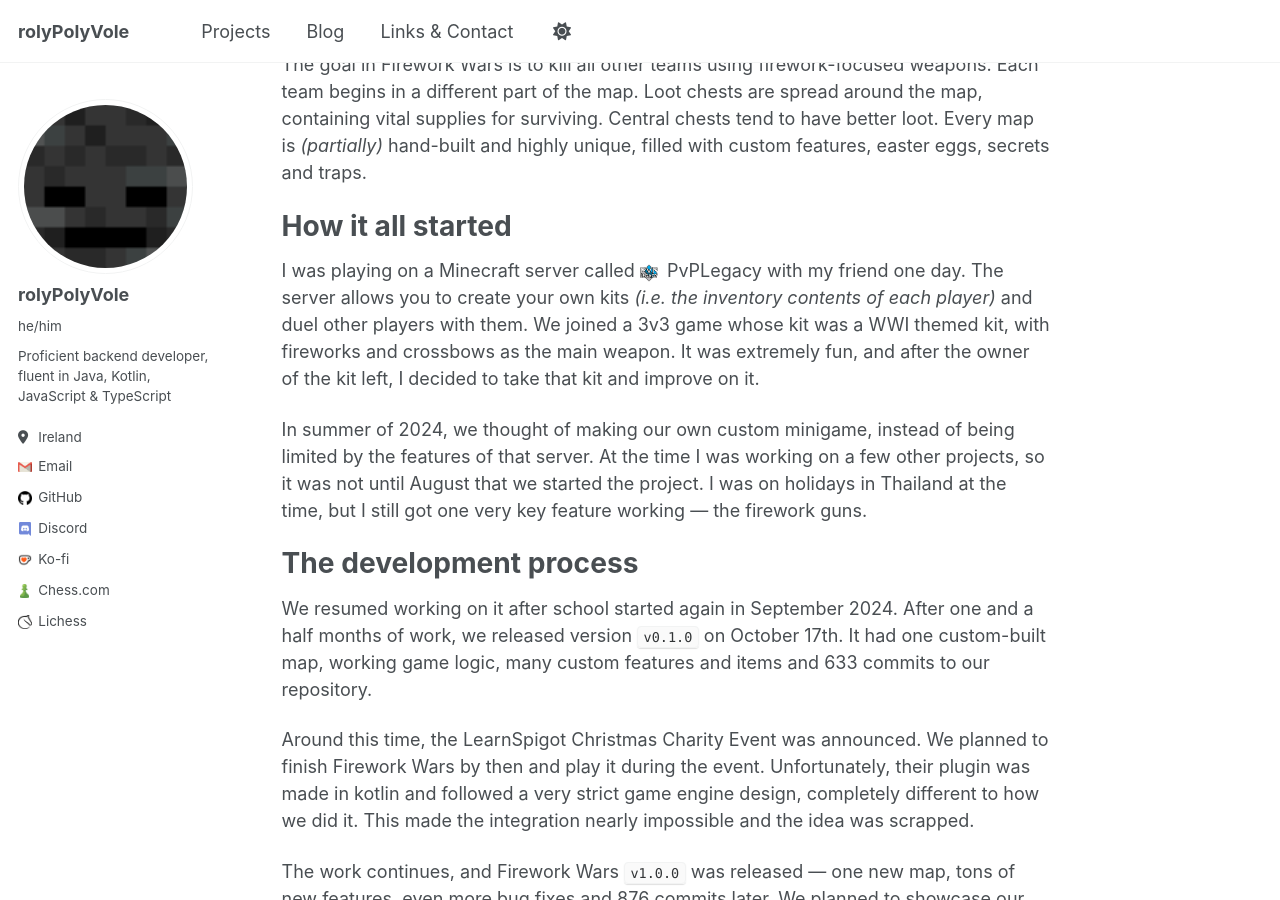
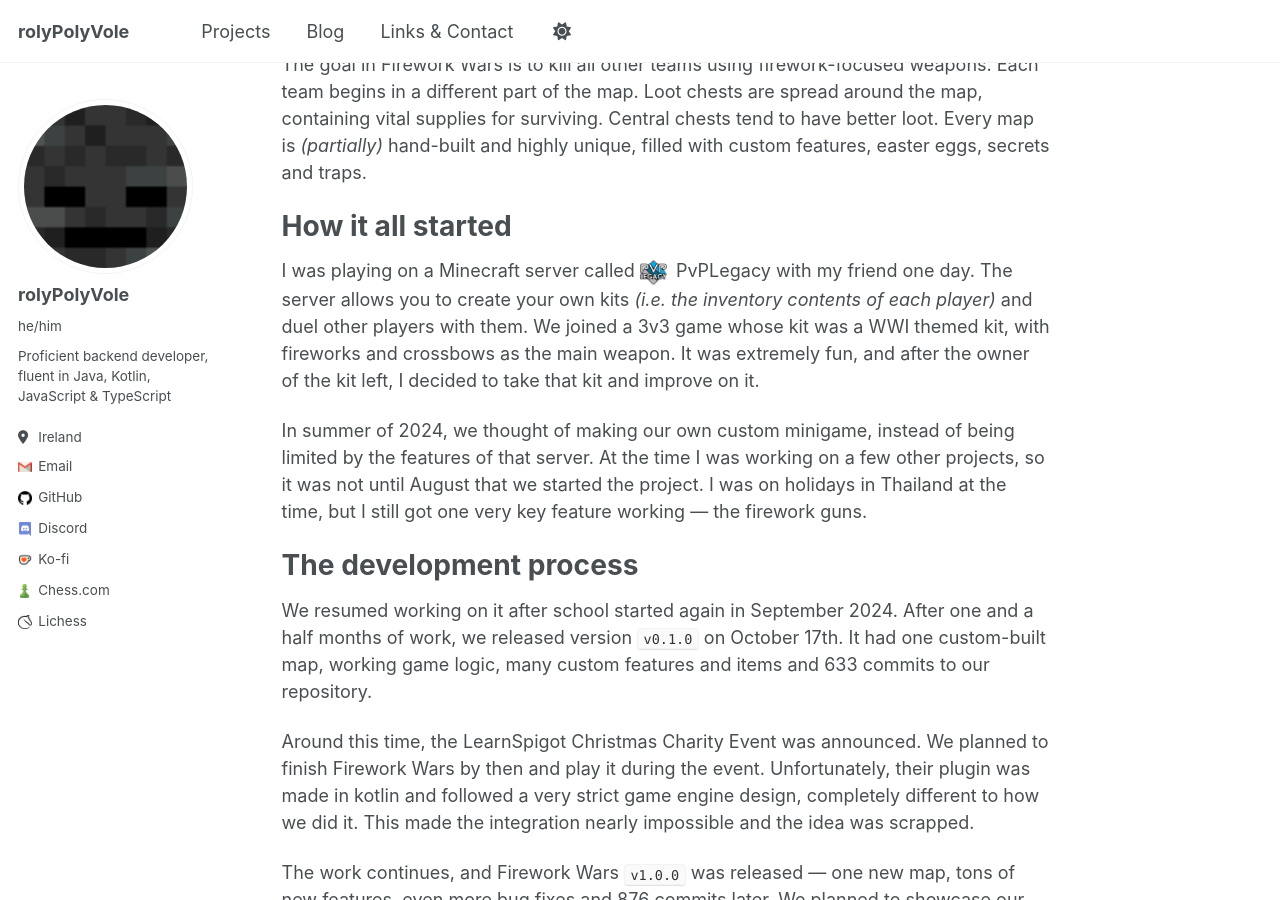
Before and after one commit to rolyPolyVole/rolyPolyVole.github.io, a Jekyll site: the page built from _projects/firework-wars.md, in a window 1280 px wide and 900 px high, scrolled down 587 px. Built offline with Jekyll 4.4.1, drawn with Linux system fonts in a browser that asks for light colours.

Commit message:
Improve the formatting

```diff
--- a/_projects/firework-wars.md
+++ b/_projects/firework-wars.md
@@ -12,11 +12,13 @@ header:
 <br />
 # The Minigame
 The goal in Firework Wars is to kill all other teams using firework-focused weapons. Each team begins in a different part of the map. Loot chests are spread around the map, containing vital supplies for surviving. Central chests tend to have better loot. Every map is *(partially)* hand-built and highly unique, filled with custom features, easter eggs, secrets and traps.
+<br />
 
 # How it all started
-I was playing on a Minecraft server called <img src="/images/custom_icons/pvplegacy.png" alt="PvPLegacy" style="width: 1em; height: 1em; object-fit: contain; margin-right: 0.5em; vertical-align: middle;">PvPLegacy with my friend one day. The server allows you to create your own kits *(i.e. the inventory contents of each player)* and duel other players with them. We joined a 3v3 game whose kit was a WWI themed kit, with fireworks and crossbows as the main weapon. It was extremely fun, and after the owner of the kit left, I decided to take that kit and improve on it.
+I was playing on a Minecraft server called <img src="/images/custom_icons/pvplegacy.png" alt="PvPLegacy" style="width: 1.5em; height: 1.5em; object-fit: contain; margin-right: 0.5em; vertical-align: middle;">PvPLegacy with my friend one day. The server allows you to create your own kits *(i.e. the inventory contents of each player)* and duel other players with them. We joined a 3v3 game whose kit was a WWI themed kit, with fireworks and crossbows as the main weapon. It was extremely fun, and after the owner of the kit left, I decided to take that kit and improve on it.
 
 In summer of 2024, we thought of making our own custom minigame, instead of being limited by the features of that server. At the time I was working on a few other projects, so it was not until August that we started the project. I was on holidays in Thailand at the time, but I still got one very key feature working — the firework guns.
+<br />
 
 # The development process
 We resumed working on it after school started again in September 2024. After one and a half months of work, we released version `v0.1.0` on October 17th. It had one custom-built map, working game logic, many custom features and items and 633 commits to our repository.
@@ -28,6 +30,7 @@ The work continues, and Firework Wars `v1.0.0` was released — one new map, ton
 After the Christmas Event concluded, I made 2 more plugins — a lobby and a core plugin — to turn Firework Wars from just a minigame plugin to a playable minigame server. I was on a ski trip in Austria, but I still managed to make a pretty decent lobby in just a few evenings. We also built a small map for the lobby.
 
 At this point, all that was left was the finishing touches. I added all the crazy cosmetic features from my 6-month-old to-do list and added some quality-of-life features.
+<br />
 
 # Making the server
 In March 2025, I bought a new laptop, freeing my old one to be turned into a server. I didn't have a whole lot of experience, but with enough ChatGPT and a certain braincell threshold anything is possible. My old laptop is over 10 years old, so its specs aren't great. Still enough for a decent Minecraft server though.
@@ -46,19 +49,23 @@ In March 2025, I bought a new laptop, freeing my old one to be turned into a ser
 The CPU can handle 2-4 servers maybe, memory is slightly worrying but I can upgrade it to 32GB, and the secondary storage is more than enough.
 
 After 2 days of work, I got the server fully set up. I installed everything I needed, took all of the security measures, and enabled remote ssh connection so I can control my server from anywhere. I bought the domain `fireworkwars.xyz` *(all the way back in November, I severely overestimated how fast I can work)* and configured `play.fireworkwars.xyz` to lead to the server.
+<br />
 
 # Future plans
 We've done everything else, so now it's time to get a playerbase. I made a YouTube channel and posted some showcases, but the main plan is to reach out to a small youtuber who's willing to make a video or two on our server. Are you a small youtuber? Get in touch!
+<br />
 
 # Links
 This project is not open-source, as we plan to make money off it later on. However, the lobby and the core plugin are available, and all of our maps are also on our GitHub. *(Yes you can put Minecraft worlds there, it's pretty convenient actually)* <br />
 
 <img src="/images/custom_icons/github.png" alt="GitHub" class="theme-aware-icon github-icon" style="width: 1em; height: 1em; object-fit: contain; margin-right: 0.5em; vertical-align: middle;">[https://github.com/fireworkwars](https://github.com/fireworkwars) <br />
 <img src="/images/custom_icons/youtube.png" alt="YouTube" style="width: 1em; height: 1em; object-fit: contain; margin-right: 0.5em; vertical-align: middle;">[https://youtube.com/@fireworkwarsmc](https://youtube.com/@fireworkwarsmc)
+<br />
 
 # Try it out
 <img src="/images/custom_icons/play.png" alt="Server" style="width: 1em; height: 1em; object-fit: contain; margin-right: 0.5em; vertical-align: middle;">Join the server with the following IP: `play.fireworkwars.xyz` <br />
 <img src="/images/custom_icons/discord.png" alt="Discord" style="width: 1em; height: 1em; object-fit: contain; margin-right: 0.5em; vertical-align: middle;">Also check out our Discord: [https://discord.fireworkwars.xyz](https://discord.fireworkwars.xyz)
+<br />
 
 # Members
 
```
